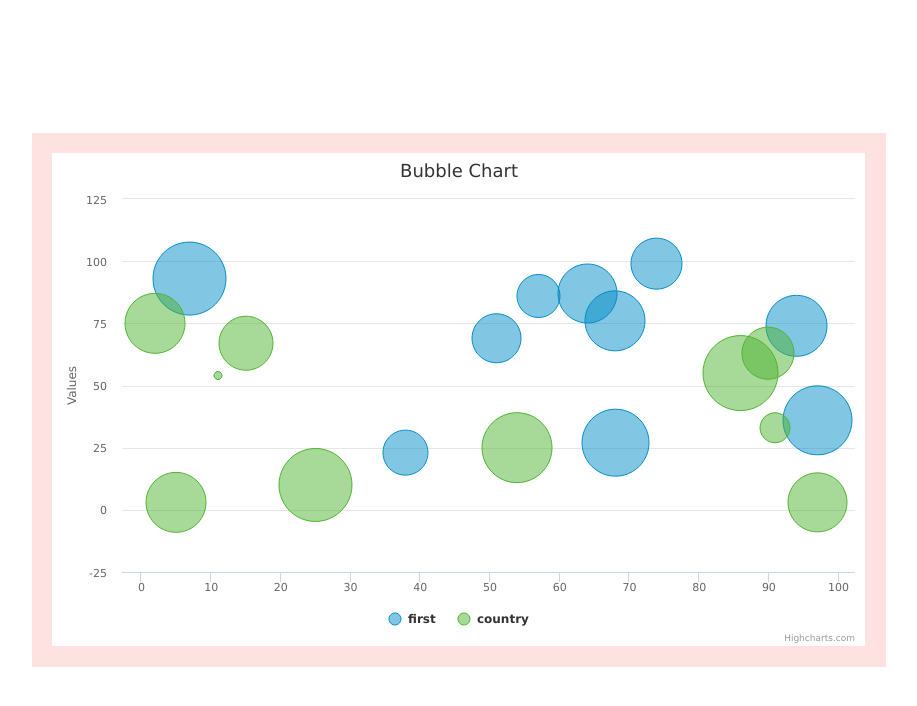
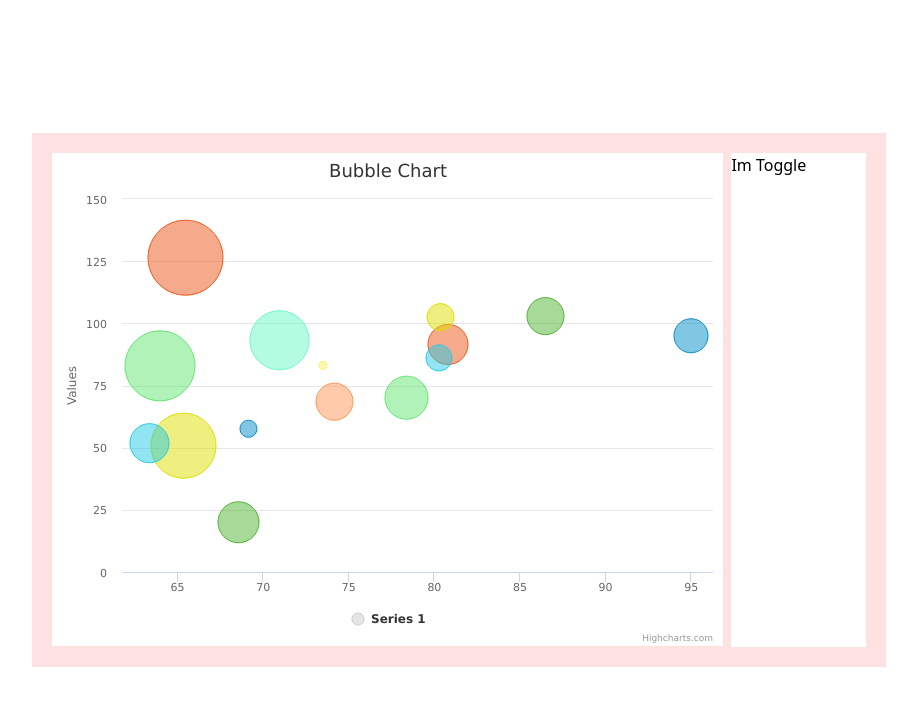
Before and after one commit to RobJJ/charting-playground, a React (Create React App) app: page / in a window 1280 px wide. Shown: the top 706 px of the page, without its empty margins (181-1098 px from the left). Built offline with nearby package versions, Linux system fonts and the light colour scheme.

Commit message:
added toggle component for exp with data chart toggles, also added new data set

```diff
--- a/src/App.js
+++ b/src/App.js
@@ -1,12 +1,14 @@
 import React from "react";
 
 import BubbleChart from "./charts/highcharts/scatter-bubble-chart";
+import Toggle from "./charts/highcharts/toggle";
 
 function App() {
   return (
     <div className="#F5F5F5 w-screen h-screen flex justify-center items-center">
-      <div className="bg-red-100 w-2/3 h-2/3 flex justify-center p-5">
+      <div className="bg-red-100 w-2/3 h-2/3 flex gap-2 p-5">
         <BubbleChart />
+        <Toggle />
       </div>
     </div>
   );
--- a/src/charts/highcharts/scatter-bubble-chart.js
+++ b/src/charts/highcharts/scatter-bubble-chart.js
@@ -25,11 +25,6 @@ const BubbleChart = () => {
         text: "Values",
       },
     },
-    // series: [
-    //   {
-    //     data: [1, 2, 1, 4, 3, 6],
-    //   },
-    // ],
     colors: [
       "#058DC7",
       "#50B432",
@@ -43,34 +38,24 @@ const BubbleChart = () => {
     ],
     series: [
       {
-        name: "first",
         data: [
-          [97, 36, 79],
-          [94, 74, 60],
-          [68, 76, 58],
-          [64, 87, 56],
-          [68, 27, 73],
-          [74, 99, 42],
-          [7, 93, 87],
-          [51, 69, 40],
-          [38, 23, 33],
-          [57, 86, 31],
+          { x: 95, y: 95, z: 13.8, name: "BE", country: "Belgium" },
+          { x: 86.5, y: 102.9, z: 14.7, name: "DE", country: "Germany" },
+          { x: 80.8, y: 91.5, z: 15.8, name: "FI", country: "Finland" },
+          { x: 80.4, y: 102.5, z: 12, name: "NL", country: "Netherlands" },
+          { x: 80.3, y: 86.1, z: 11.8, name: "SE", country: "Sweden" },
+          { x: 78.4, y: 70.1, z: 16.6, name: "ES", country: "Spain" },
+          { x: 74.2, y: 68.5, z: 14.5, name: "FR", country: "France" },
+          { x: 73.5, y: 83.1, z: 10, name: "NO", country: "Norway" },
+          { x: 71, y: 93.2, z: 24.7, name: "UK", country: "United Kingdom" },
+          { x: 69.2, y: 57.6, z: 10.4, name: "IT", country: "Italy" },
+          { x: 68.6, y: 20, z: 16, name: "RU", country: "Russia" },
+          { x: 65.5, y: 126.4, z: 35.3, name: "US", country: "United States" },
+          { x: 65.4, y: 50.8, z: 28.5, name: "HU", country: "Hungary" },
+          { x: 63.4, y: 51.8, z: 15.4, name: "PT", country: "Portugal" },
+          { x: 64, y: 82.9, z: 31.3, name: "NZ", country: "New Zealand" },
         ],
-      },
-      {
-        name: "country",
-        data: [
-          [25, 10, 87],
-          [2, 75, 59],
-          [11, 54, 8],
-          [86, 55, 93],
-          [5, 3, 58],
-          [90, 63, 44],
-          [91, 33, 17],
-          [97, 3, 56],
-          [15, 67, 48],
-          [54, 25, 81],
-        ],
+        colorByPoint: true,
       },
     ],
   });
@@ -84,3 +69,46 @@ const BubbleChart = () => {
 };
 
 export default BubbleChart;
+
+//The basic data input
+// series: [
+//       {
+//         name: "country",
+//         data: [
+//           [25, 10, 87],
+//           [2, 75, 59],
+//           [11, 54, 8],
+//           [86, 55, 93],
+//           [5, 3, 58],
+//           [90, 63, 44],
+//           [91, 33, 17],
+//           [97, 3, 56],
+//           [15, 67, 48],
+//           [54, 25, 81],
+//         ],
+//       },
+//     ],
+//
+// new set
+// series: [
+//   {
+//     data: [
+//       { x: 95, y: 95, z: 13.8, name: "BE", country: "Belgium" },
+//       { x: 86.5, y: 102.9, z: 14.7, name: "DE", country: "Germany" },
+//       { x: 80.8, y: 91.5, z: 15.8, name: "FI", country: "Finland" },
+//       { x: 80.4, y: 102.5, z: 12, name: "NL", country: "Netherlands" },
+//       { x: 80.3, y: 86.1, z: 11.8, name: "SE", country: "Sweden" },
+//       { x: 78.4, y: 70.1, z: 16.6, name: "ES", country: "Spain" },
+//       { x: 74.2, y: 68.5, z: 14.5, name: "FR", country: "France" },
+//       { x: 73.5, y: 83.1, z: 10, name: "NO", country: "Norway" },
+//       { x: 71, y: 93.2, z: 24.7, name: "UK", country: "United Kingdom" },
+//       { x: 69.2, y: 57.6, z: 10.4, name: "IT", country: "Italy" },
+//       { x: 68.6, y: 20, z: 16, name: "RU", country: "Russia" },
+//       { x: 65.5, y: 126.4, z: 35.3, name: "US", country: "United States" },
+//       { x: 65.4, y: 50.8, z: 28.5, name: "HU", country: "Hungary" },
+//       { x: 63.4, y: 51.8, z: 15.4, name: "PT", country: "Portugal" },
+//       { x: 64, y: 82.9, z: 31.3, name: "NZ", country: "New Zealand" },
+//     ],
+//     colorByPoint: true,
+//   },
+// ];
--- /dev/null
+++ b/src/charts/highcharts/toggle.js
@@ -0,0 +1,11 @@
+import React from "react";
+
+const Toggle = () => {
+  return (
+    <div className="w-1/5 h-full bg-white">
+      <div>Im Toggle</div>
+    </div>
+  );
+};
+
+export default Toggle;
```
